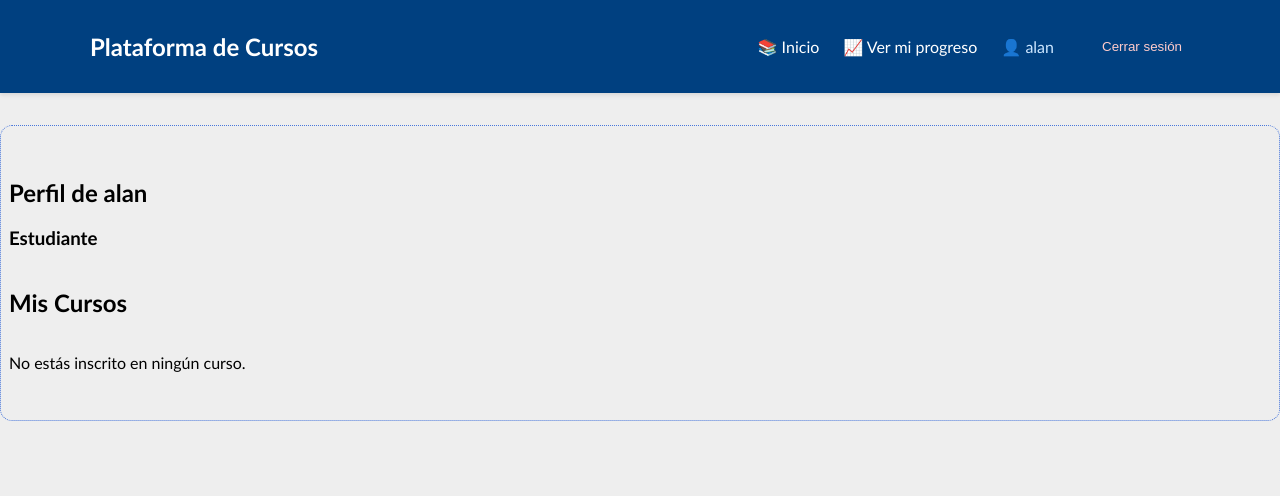
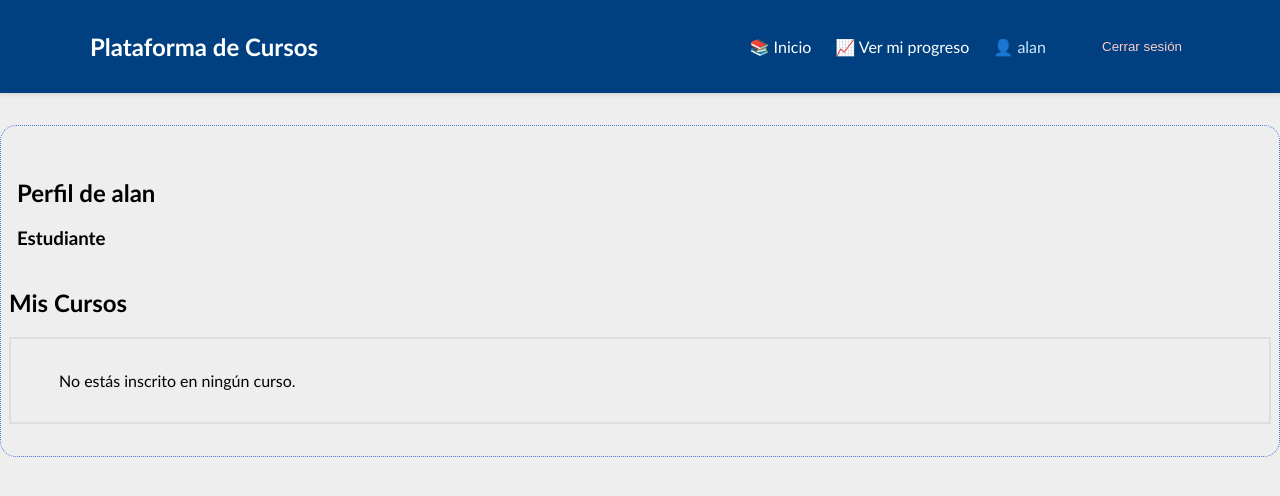
Before and after one commit to Riivaldo/PlataformaCursosBreves, a Django app: page /perfil/ in a window 1280 px wide. Shown: the top 496 px of the page. Run offline with Django 5.2, Linux system fonts and the light colour scheme; a user stored in the database is signed in; data comes from the database, SQL or seed files in the repository.

Commit message:
Estilos para la pagina usuario

```diff
--- a/PlataformaDeCursos/static/css/estilos_generales.css
+++ b/PlataformaDeCursos/static/css/estilos_generales.css
@@ -21,6 +21,7 @@ button{
   background-color: var(--color-secundario);
   color: var(--color-primario);
   padding: 0.5rem;
+  margin-left:0.5rem;
 }
 
 button:hover{
@@ -28,6 +29,7 @@ button:hover{
   transition: all 0.3s ease;
   padding: 0.6rem;
   background-color: var(--color-hoverbtn);
+  margin-bottom: 0.5rem;
 }
 
 .header{
@@ -43,7 +45,7 @@ button:hover{
   flex-direction: column;
   justify-content: center;
   padding: 2rem 0.5rem;
-  border-radius: 12px;
+  border-radius: 1rem;
 }
 
 .tabla{
@@ -57,6 +59,35 @@ th, td {
 th {
   color: var(--color-secundario);
   border: 2px solid var(--color-tablas);
+}
+
+/* Perfil de usuario */
+.perfilCursos{
+  display: flex;
+  flex-wrap: wrap;
+  gap: 1rem;
+  justify-content: start;
+  padding: 1rem 3rem;
+  border: 2px solid #DEDEDE;
+}
+.tarjetaMaterial{
+  border: 1px solid var(--color-secundario);
+  border-radius: 0.5rem;
+  background-color: white;
+  padding: 0.5rem 2rem;
+  flex: 0 0 auto;
+  height: fit-content;
+  box-shadow: 2px 2px 8px rgba(0,0,0,0.1);
+  max-width: 12rem;
+}
+
+.infoPerfil{
+  padding: 0rem 0.5rem;
+}
+
+.welcome-text:hover {
+  color: white;
+  transition: all 0.3s ease;
 }
 
 /* MEJORANDO DISEÑO */
```
